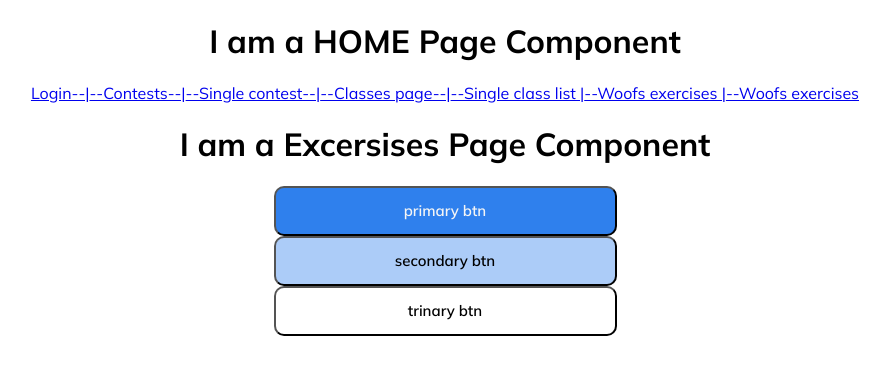
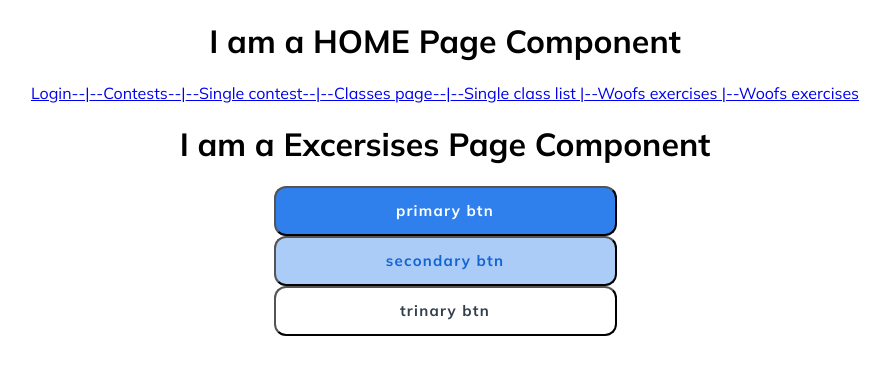
Before and after one commit to CC2021-WBL/GOOD-BOI-Application, a React (Create React App) app: page /contests/1/classes/1/woof in a window 1280 px wide. Shown: the top 374 px of the page, without its empty margins (195-1085 px from the left). Built offline with nearby package versions, Linux system fonts and the light colour scheme.

Commit message:
fix: import colors and fonts variables

```diff
--- a/src/Atoms/MainBtn/MainBtnStyled.js
+++ b/src/Atoms/MainBtn/MainBtnStyled.js
@@ -1,5 +1,6 @@
 import styled from 'styled-components';
-// import COLORS from '../../Styles/varsStyledComponents';
+import COLORS from '../../Styles/varsStyledComponents';
+import FONTS from '../../Styles/fontsStyledComponents';
 
 export const Wrapper = styled.div`
   display: flex;
@@ -11,29 +12,30 @@ const MainBtnStyled = styled.button`
   display: block;
   width: 343px;
   height: 50px;
-  color: ${(props) => (props.primary ? 'whitesmoke' : 'black')};
-  font-size: 15px;
-  font-weight: 600;
+  color: ${(props) =>
+    !props.primary
+      ? !props.secondary
+        ? `${COLORS.grey800}`
+        : `${COLORS.primary601}`
+      : `${COLORS.white}`};
+  ${FONTS.button};
   background: ${(props) =>
     !props.primary
       ? !props.secondary
         ? 'transparent'
-        : '#ACCCF8'
-      : '#2f80ed'};
-  border-radius: 10px;
+        : `${COLORS.primary201}`
+      : `${COLORS.primary501}`};
+  border-radius: 12px;
   display: flex;
   justify-content: center;
   align-items: center;
-
-  // TODO: COLOR vars
-  /* color: $[COLORS.primary201]; -- > to dziala  */
 `;
 // primary color: white ; background: #2f80ed (niebieskie ciemniejszy)
 // secondary color: #1264D1 (ciemnoniebieski); background: #ACCCF8 (jasnoniebieski)
 // trinary color: #323F4B ; background: transparent
-// primary601: '#1264D1',
-// primary501: '#2F80ED',
-// primary201: '#ACCCF8',
-// grey800: '#323F4B',
+// primary601: '#1264D1', ${COLORS.primary601}
+// primary501: '#2F80ED', ${COLORS.primary501}
+// primary201: '#ACCCF8', ${COLORS.primary201}
+// grey800: '#323F4B', ${COLORS.grey800}
 
 export default MainBtnStyled;
```
